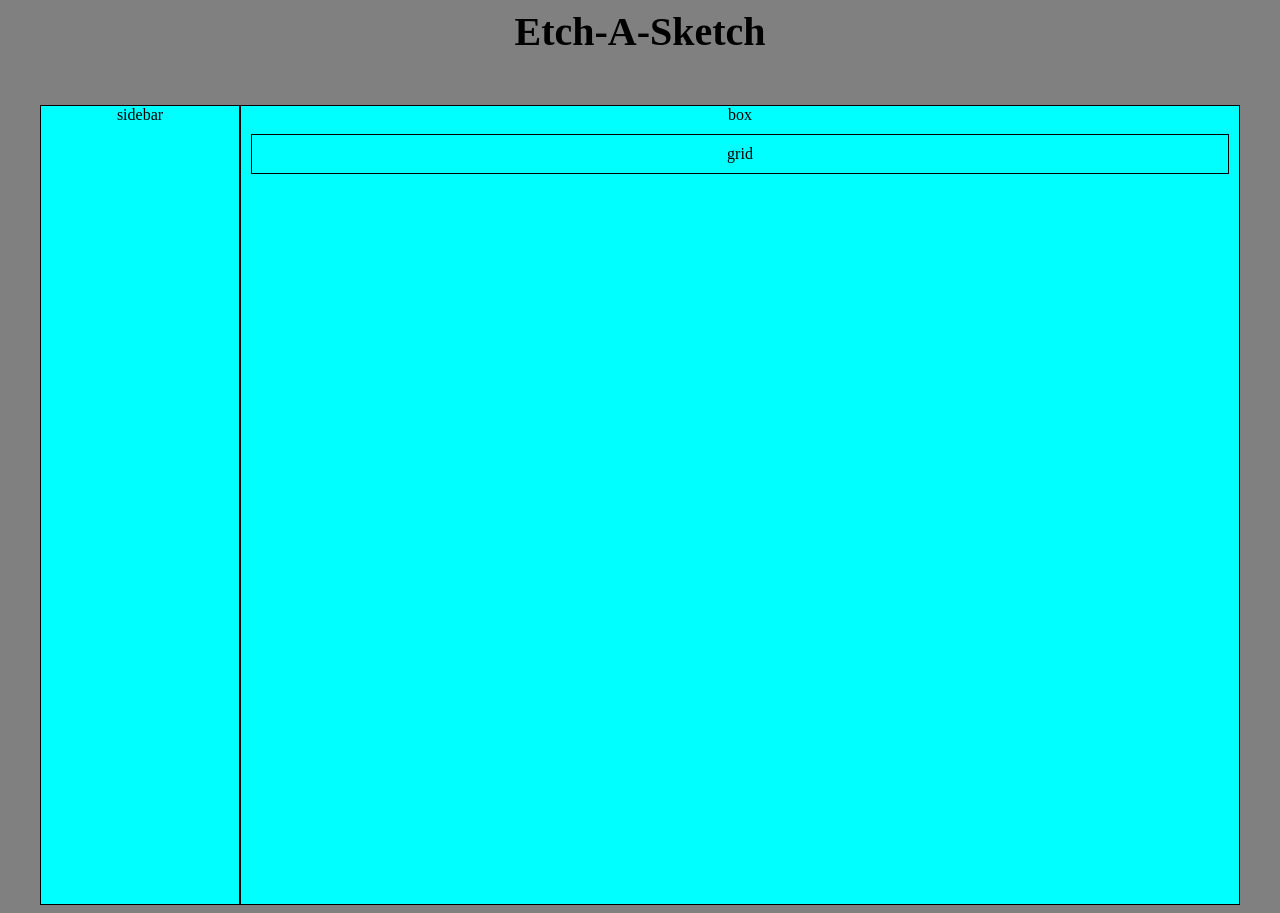
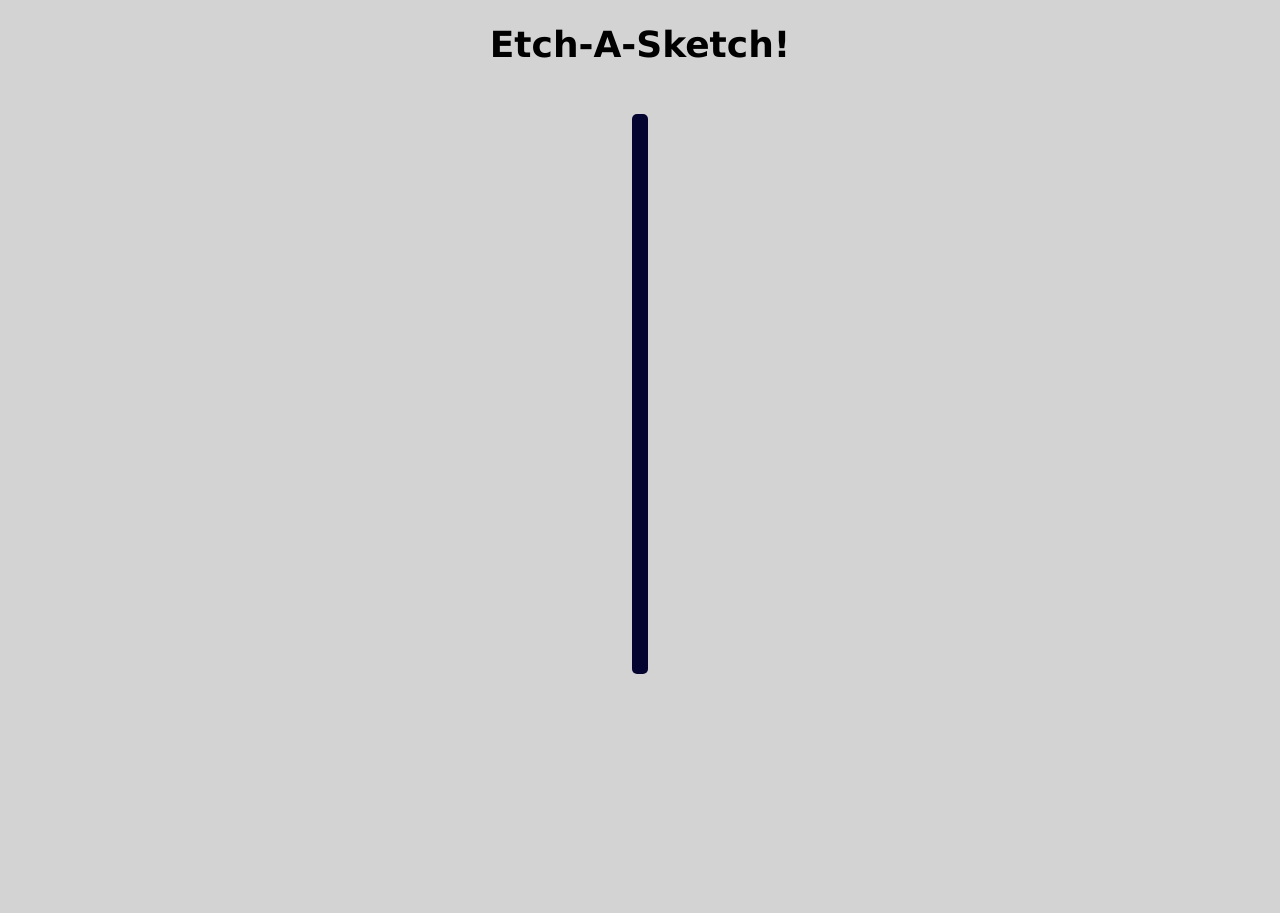
Before and after one commit to Kaemerle/etch-a-sketch, a plain HTML site: page index.html in a window 1280 px wide. After the commit the page ends 800 px from the top, so only its background shows below. Drawn offline with Linux system fonts and the light colour scheme.

Commit message:
resetting again

```diff
--- a/index.html
+++ b/index.html
@@ -4,16 +4,25 @@
     <meta charset="UTF-8">
     <meta http-equiv="X-UA-Compatible" content="IE=edge">
     <meta name="viewport" content="width=device-width, initial-scale=1.0">
-    <title>Etch -A-Sketch</title>
+    <title>Etch-A-Sketch</title>
     <link rel="stylesheet" href="style.css">
+    <script src="script." defer></script>
 </head>
 <body>
+    <div id="content-wrapper">
+        <div id="title-container">
+            <h1>Etch-A-Sketch!</h1>
+        </div>
+        <div id="body-container">
+            <div id="controls-container">
 
-    <div id="container">
-        <div class="sidebar">sidebar</div>
-        <div class="box">box</div>
+            </div>
+            <div id="grid-container">
 
+            </div>
+        </div>
+        <footer></footer>
     </div>
-    <script src="script.js"></script>
+
 </body>
 </html>
--- a/script.js
+++ b/script.js
@@ -1,13 +1 @@
-'use strict';
-
-const body = document.querySelector('body');
-const container = document.querySelector('#container')
-const box = document.querySelector('.box');
-const header = document.createElement('div');
-header.classList.add('header');
-header.textContent = 'Etch-A-Sketch'
-body.insertBefore(header, container)
-const grid = document.createElement('div');
-grid.classList.add('grid');
-box.appendChild(grid);
-grid.textContent = 'grid';
+'use-strict';
--- a/style.css
+++ b/style.css
@@ -1,33 +1,47 @@
-body {
-  background-color: grey;
-  text-align: center;
+*,
+*::before,
+*::after {
+  box-sizing: border-box;
 }
 
-#container {
-  display: grid;
-  justify-content: center;
-  grid-template-columns: 200px 1000px;
-  grid-template-rows: 800px;
+html,
+body {
+  height: 100%;
+  margin: 0;
+  background-color: lightgrey;
+  color: black;
+  font-family: "Lucida Sans", "Lucida Sans Regular", "Lucida Grande",
+    "Lucida Sans Unicode", Geneva, Verdana, sans-serif;
+  font-size: 18px;
 }
 
-.header {
-  font-size: 40px;
-  font-weight: 800;
-  margin-bottom: 50px;
+#content-wrapper {
+  display: flex;
+  flex-direction: column;
+  justify-content: center;
+  align-items: center;
 }
 
-.sidebar {
-  border: black solid 1px;
-  background-color: aqua;
+#title-container {
+  display: flex;
+  margin-bottom: 25px;
 }
 
-.box {
-  border: black solid 1px;
-  background-color: aqua;
+#body-container {
+  display: flex;
+  justify-content: center;
+  align-items: center;
+  height: 70vh;
+  border: 8px solid rgb(5, 5, 50);
+  border-radius: 5px;
 }
 
-.grid {
-  margin: 10px;
-  padding: 10px;
-  border: black solid 1px;
+#controls-container {
+  display: flex;
+  flex-direction: column;
+  height: 70vh;
 }
+
+#grid-container {
+  display: flex;
+}
```
